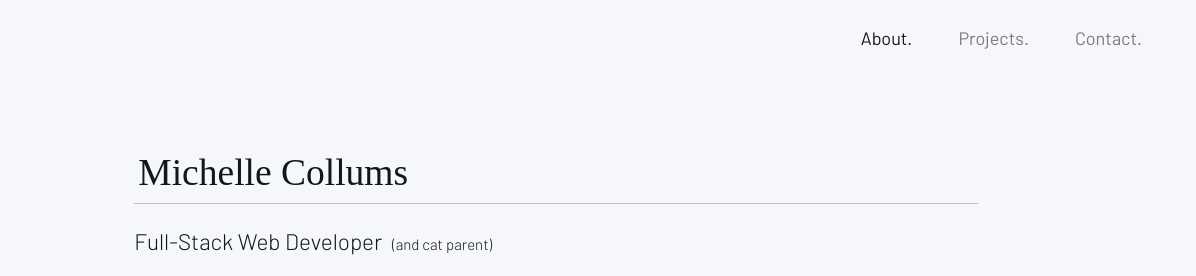
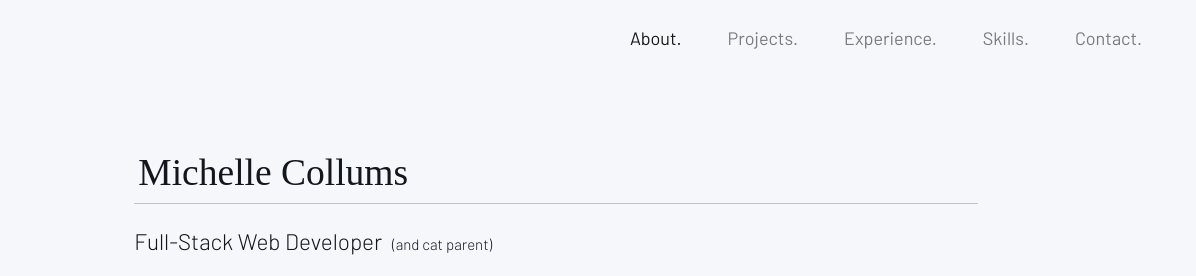
Before and after one commit to mcollums/michelle-portfolio-2, a website: page index.html in a window 1280 px wide. Shown: the top 276 px of the page, 84-1280 px from the left. Drawn offline with nearby package versions, Linux system fonts and the light colour scheme; a web font is replaced by a local one.

Commit message:
added nav links

```diff
--- a/index.html
+++ b/index.html
@@ -33,6 +33,12 @@
                 </li>
                 <li class="nav-item">
                     <a class="nav-link" href="#portfolio">Projects.</a>
+                </li>
+                <li class="nav-item">
+                    <a class="nav-link" href="#experience">Experience.</a>
+                </li>
+                <li class="nav-item">
+                    <a class="nav-link" href="#skills">Skills.</a>
                 </li>
                 <li class="nav-item">
                     <a class="nav-link" href="#contact">Contact.</a>
```
